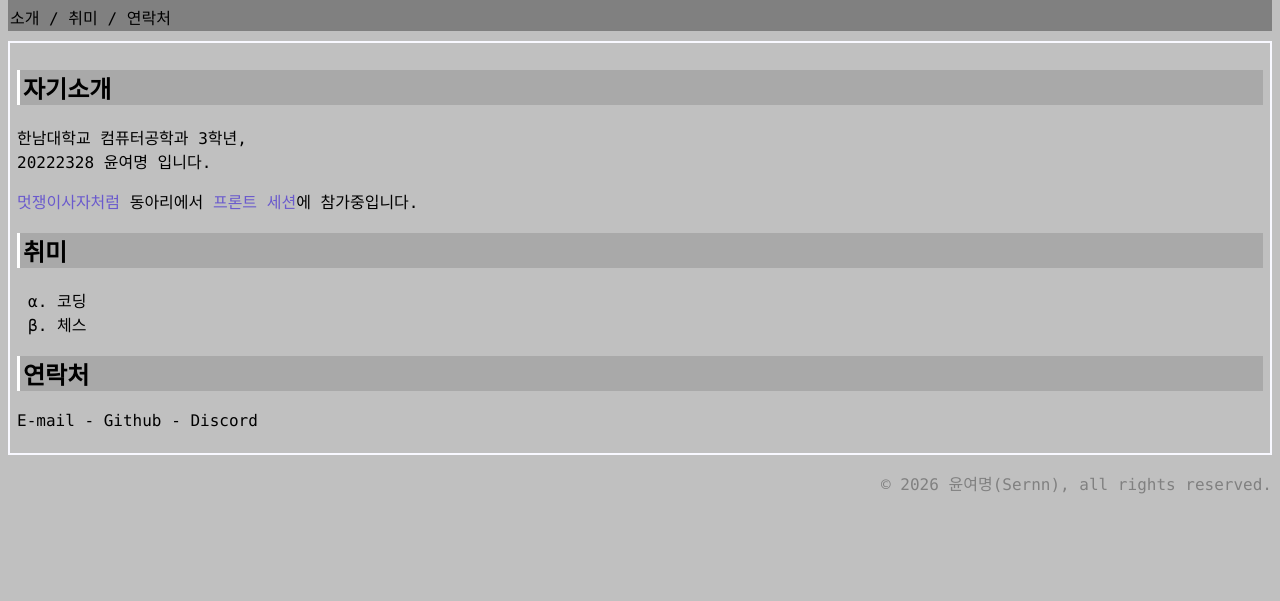
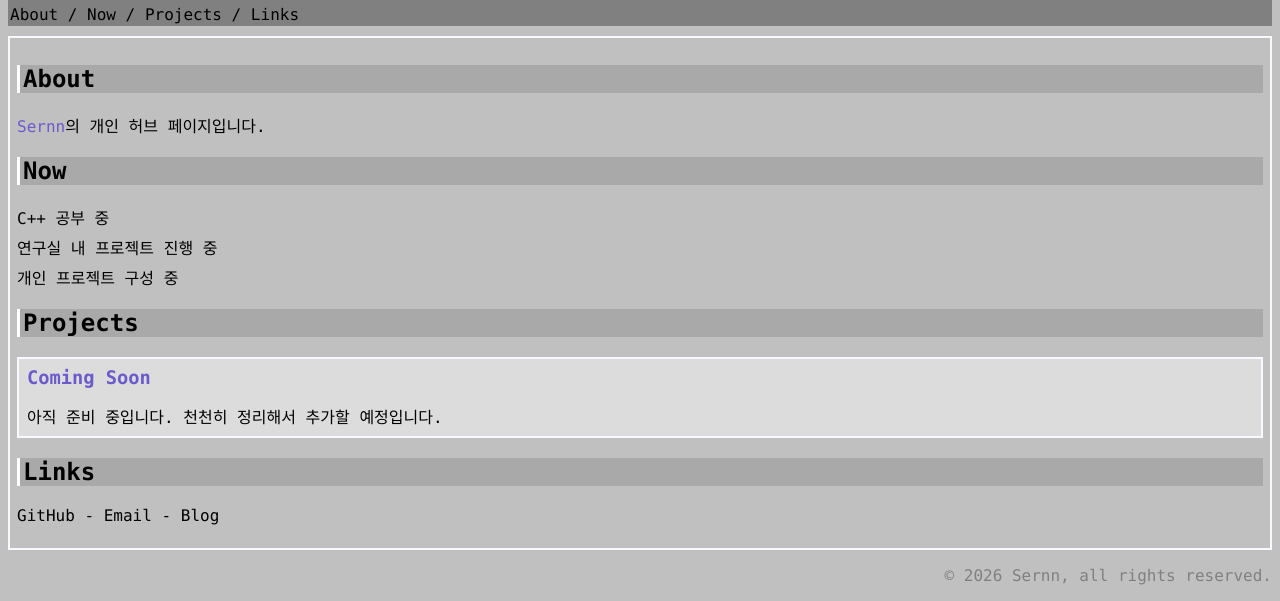
Before and after one commit to Sernn0/Sernn0, a plain HTML site: page index.html in a window 1280 px wide. Shown: the part 1095-1696 px from the top of the page. Before the commit the page ends 1606 px from the top, so only its background shows below. Drawn offline with Linux system fonts and the light colour scheme.

Commit message:
change to Hub page

```diff
--- a/index.html
+++ b/index.html
@@ -3,48 +3,62 @@
 <head>
     <meta charset="UTF-8">
     <meta name="viewport" content="width=device-width, initial-scale=1.0">
-    <title>Sernn</title>
+    <title>Serenity</title>
+    <link rel="icon" href="favicon.svg" type="image/svg+xml">
     <link rel="stylesheet" href="style.css">
 </head>
 <body>
     <!-- 배너 이미지 -->
     <img src="images/YMbanner.png" alt="banner" class="banner">
     <header>
-        <h1>Self Introduction</h1>
+        <h1>Serenity</h1>
         <nav>
-            <a href="#introduce">소개</a> /
-            <a href="#hobby">취미</a> /
-            <a href="#contact">연락처</a>
+            <a href="#about">About</a> /
+            <a href="#now">Now</a> /
+            <a href="#projects">Projects</a> /
+            <a href="#links">Links</a>
         </nav>
     </header>
 
     <main>
-        <section id="introduce">
-            <h2>자기소개</h2>
-            <p>한남대학교 컴퓨터공학과 3학년,<br>20222328 윤여명 입니다.</p>
-            <p><span>멋쟁이사자처럼</span> 동아리에서 <span>프론트 세션</span>에 참가중입니다.</p>
+        <section id="about">
+            <h2>About</h2>
+            <p>
+                <span>Sernn</span>의 개인 허브 페이지입니다.<br>
+            </p>
         </section>
 
-        <section id="hobby">
-            <h2>취미</h2>
-            <ul>
-                <li>코딩</li>
-                <li>체스</li>
-            </ul>
+        <section id="now">
+            <h2>Now</h2>
+            <div class="now-list">
+                <p>C++ 공부 중</p>
+                <p>연구실 내 프로젝트 진행 중</p>
+                <p>개인 프로젝트 구성 중</p>
+            </div>
         </section>
 
-        <section id="contact">
-            <h2>연락처</h2>
-            <p>
-                <a href="mailto:sernn1213@gmail.com">E-mail</a> -
-                <a href="https://github.com/Sernn0" target="_blank">Github</a> -
-                <a href="https://discord.gg/fNAJHV7X" target="_blank">Discord</a>
+        <section id="projects">
+            <h2>Projects</h2>
+            <div class="project-list">
+                <article class="project-card">
+                    <h3>Coming Soon</h3>
+                    <p>아직 준비 중입니다. 천천히 정리해서 추가할 예정입니다.</p>
+                </article>
+            </div>
+        </section>
+
+        <section id="links">
+            <h2>Links</h2>
+            <p class="link-list">
+                <a href="https://github.com/Sernn0" target="_blank">GitHub</a> -
+                <a href="mailto:sernn1213@gmail.com">Email</a> -
+                <a href="https://blog.naver.com/sernn0" target="_blank">Blog</a>
             </p>
         </section>
     </main>
 
     <footer>
-        <p>© 2026 윤여명(Sernn), all rights reserved.</p>
+        <p>© 2026 Sernn, all rights reserved.</p>
     </footer>
 </body>
 </html>
--- a/style.css
+++ b/style.css
@@ -18,7 +18,7 @@ h1 {
     margin-top: 10px;
     padding-left: 3px;
     color: ghostwhite;
-    letter-spacing: 0.35em;
+    letter-spacing: 0;
 }
 
 h2 {
@@ -26,6 +26,12 @@ h2 {
     border-left: 3px solid white;
     background-color: darkgrey;
     color: black;
+}
+
+h3 {
+    margin-top: 0;
+    margin-bottom: 6px;
+    color: slateblue;
 }
 
 main {
@@ -59,6 +65,29 @@ ul {
     list-style-type: lower-greek;
 }
 
+.now-list p {
+    margin: 6px 0;
+}
+
+.project-list {
+    display: grid;
+    gap: 8px;
+}
+
+.project-card {
+    padding: 8px;
+    border: 2px solid ghostwhite;
+    background-color: gainsboro;
+}
+
+.project-card p {
+    margin-bottom: 0;
+}
+
+.link-list {
+    word-break: break-word;
+}
+
 footer {
     text-align: right;
     color: grey;
```
Also changed, not shown: favicon.svg (added), 1 other file.
